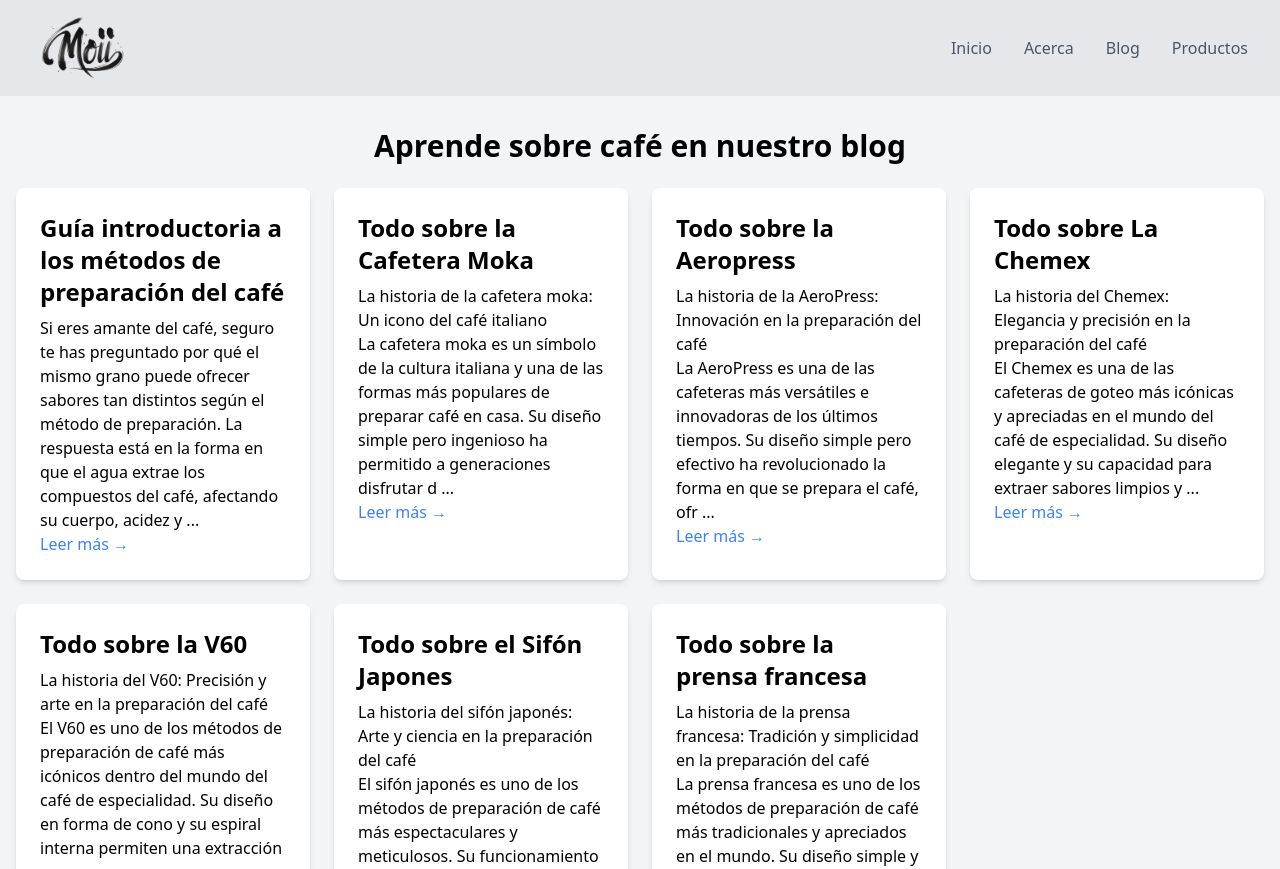
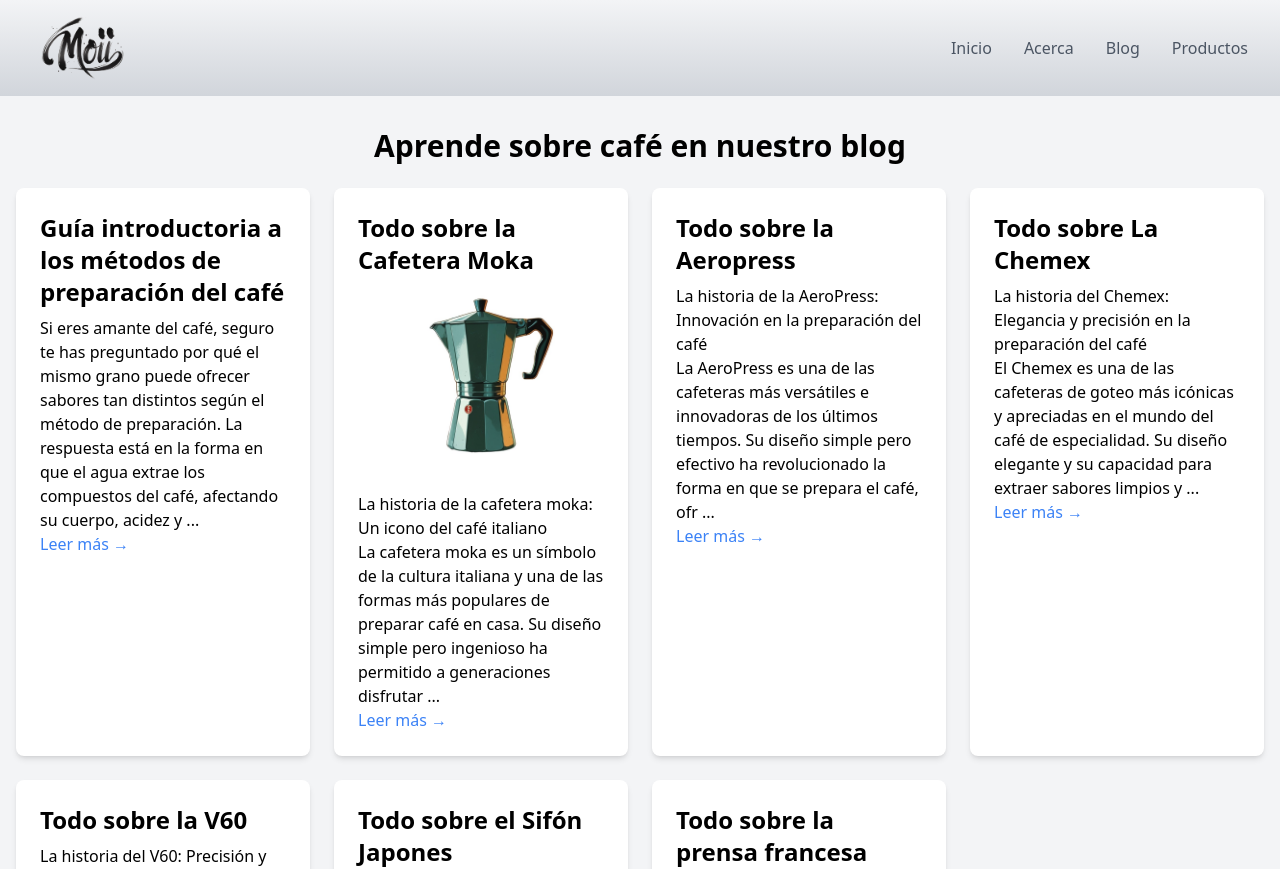
Before and after one commit to danielcaicedoj/moiicol-website, a React (Vite) app: page /blog in a window 1280 px wide. Shown: the top 869 px of the page. Built offline with nearby package versions, Linux system fonts and the light colour scheme.

Commit message:
add images to blogs

```diff
--- a/src/components/BlogCard.jsx
+++ b/src/components/BlogCard.jsx
@@ -2,10 +2,17 @@ import { Link } from "react-router-dom";
 import ReactMarkdown from "react-markdown";
 import remarkGfm from "remark-gfm";
 
-const BlogCard = ({slug, title, content }) => {
+const BlogCard = ({ slug, title, content, image }) => {
     return (
         <div className="md:max-w-4xl md:mx-auto md:bg-white md:p-6 md:rounded-lg md:shadow-md">
             <h2 className="text-2xl font-bold mb-2">{title}</h2>
+            {image && (
+                <img
+                    src={image}
+                    alt={title}
+                    className="w-full h-48 object-cover rounded-md mb-4"
+                />
+            )}
             <ReactMarkdown remarkPlugins={[remarkGfm]}>{content}</ReactMarkdown>
             <Link to={`/blog/${slug}`} className="text-blue-500 hover:underline">
                 Leer más →
--- a/src/components/Navbar.jsx
+++ b/src/components/Navbar.jsx
@@ -16,7 +16,7 @@ function Navbar() {
   };
 
   return (
-    <nav className="bg-gray-200 p-4">
+    <nav className="bg-gray-200 p-4 shadow-xl bg-gradient-to-b from-gray-100 to-gray-300">
       <div className="container mx-auto flex justify-between items-center">
         {/* Logo */}
         <Link to="/" className="text-black font-bold text-xl">
--- /dev/null
+++ b/src/data/blogImages.js
@@ -0,0 +1,8 @@
+const images = import.meta.glob("../assets/blogs/*.{jpg,jpeg,png,gif}", { eager: true });
+
+export const blogImages = Object.fromEntries(
+  Object.entries(images).map(([path, module]) => {
+    const fileName = path.split("/").pop(); // Extrae el nombre del archivo
+    return [fileName, module.default];
+  })
+);
--- a/src/data/blogs.js
+++ b/src/data/blogs.js
@@ -5,7 +5,7 @@ export const blogs = [
       slug: "guia-introductoria-metodos-general",
       category: "Reseñas",
       date: "2025-03-18",
-      image: "https://ejemplo.com/cafe-colombia.jpg",
+      image: "",
       content: `
 
 Si eres amante del café, seguro te has preguntado por qué el mismo grano puede ofrecer sabores tan distintos según el método de preparación.  La respuesta está en la forma en que el agua extrae los compuestos del café, afectando su cuerpo, acidez y amargor. En este artículo, exploraremos los principales métodos de preparación, sus diferencias y cómo elegir el adecuado según tus preferencias.
@@ -43,9 +43,11 @@ Cada método aporta una experiencia sensorial única. La mejor forma de descubri
       slug: "guia-metodos-moka",
       category: "Recetas",
       date: "2025-03-17",
-      image: "https://ejemplo.com/espresso.jpg",
+      image: "moka-nobg.jpg",
       content: `
 ## La historia de la cafetera moka: Un icono del café italiano
+
+![Cafetera Moka Vintage](/assets/blogs/moka-nobg.jpg)
 
 La cafetera moka es un símbolo de la cultura italiana y una de las formas más populares de preparar café en casa. Su diseño simple pero ingenioso ha permitido a generaciones disfrutar de un café fuerte y aromático sin necesidad de equipos costosos. Sin embargo, su historia está llena de innovación, tradición y una estrategia comercial que transformó la manera en que el mundo consume café.
 
--- a/src/pages/Blog.jsx
+++ b/src/pages/Blog.jsx
@@ -1,4 +1,5 @@
 import { blogs } from "../data/blogs";
+import { blogImages } from "../data/blogImages";
 import BlogCard from "../components/BlogCard";
 
 function Blog() {
@@ -9,12 +10,25 @@ function Blog() {
       </div>
       <div className="grid grid-cols-1 md:grid-cols-2 lg:grid-cols-4 gap-6">
         {blogs && blogs.length > 0 ? (
-          blogs.map(blog =>
+          blogs.map(blog => {
+            const image = blogImages[blog.image];
+
+            // Filtrar el contenido para remover imágenes en markdown (ej: ![alt](url))
+            const cleanContent = blog.content
+              .replace(/!\[.*?\]\(.*?\)/g, "") // Remueve imágenes en formato Markdown
+              .replace(/\[.*?\]\(.*?\)/g, "") // Remueve enlaces
+              .substring(0, 250) + " ...";
+
+            return (
               <BlogCard
                 key={blog.id}
-              slug = {blog.slug}
+                slug={blog.slug}
                 title={blog.title}
-              content={blog.content.substring(0,250)+" ..."} />)
+                content={cleanContent} // Pasamos solo texto sin imágenes
+                image={image}
+              />
+            );
+          })
         ) : (
           <p>No hay blogs disponibles.</p>
         )}
--- a/src/pages/BlogPost.jsx
+++ b/src/pages/BlogPost.jsx
@@ -5,6 +5,7 @@ import remarkGfm from "remark-gfm";
 import { blogs } from "../data/blogs";
 import TableOfContents from "../components/TableOfContents";
 import ScrollToTopButton from "../components/ScrollToTopButton";
+import { blogImages } from "../data/blogImages";
 
 const BlogPost = () => {
     const { slug } = useParams();
@@ -64,11 +65,24 @@ const BlogPost = () => {
                                 return <Link to={href} className="text-blue-600 hover:underline" {...props}>{children}</Link>;
                             }
                             return <a href={href} target="_blank" rel="noopener noreferrer" className="text-blue-600 hover:underline" {...props}>{children}</a>;
+                        },
+                        img: ({ src, alt, ...props }) => {
+                            const fileName = src.split("/").pop();
+                            const imagePath = blogImages[fileName] || src;
+                            return (
+                                <img
+                                    src={imagePath}
+                                    alt={alt}
+                                    className="w-full md:w-3/4 lg:w-2/3 mx-auto my-6 rounded-lg shadow-md object-cover"
+                                    {...props}
+                                />
+                            );
                         }
                     }}
                 >
                     {blog.content}
                 </ReactMarkdown>
+
             </div>
             <ScrollToTopButton />
         </div>
```
Also changed, not shown: src/assets/blogs/moka-nobg.jpg (added). Lines whose indentation alone changed are shown as unchanged.
